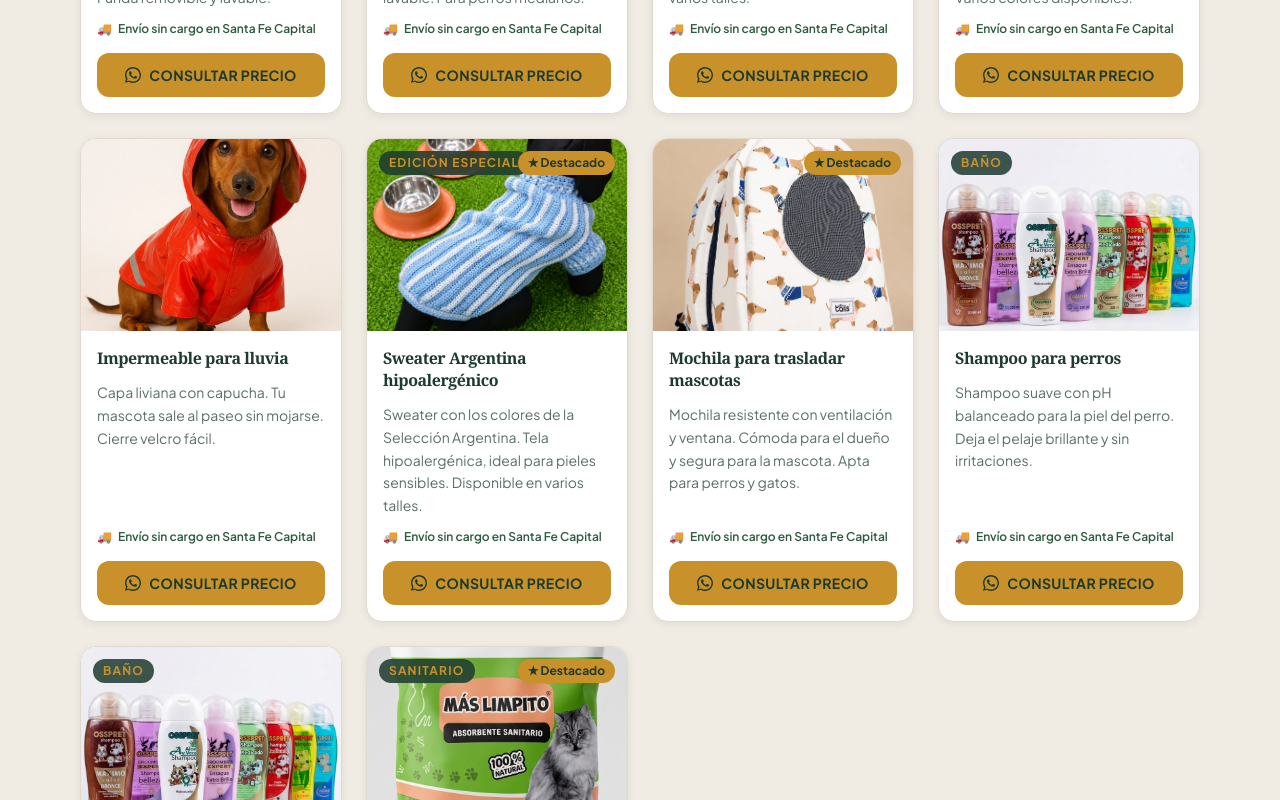
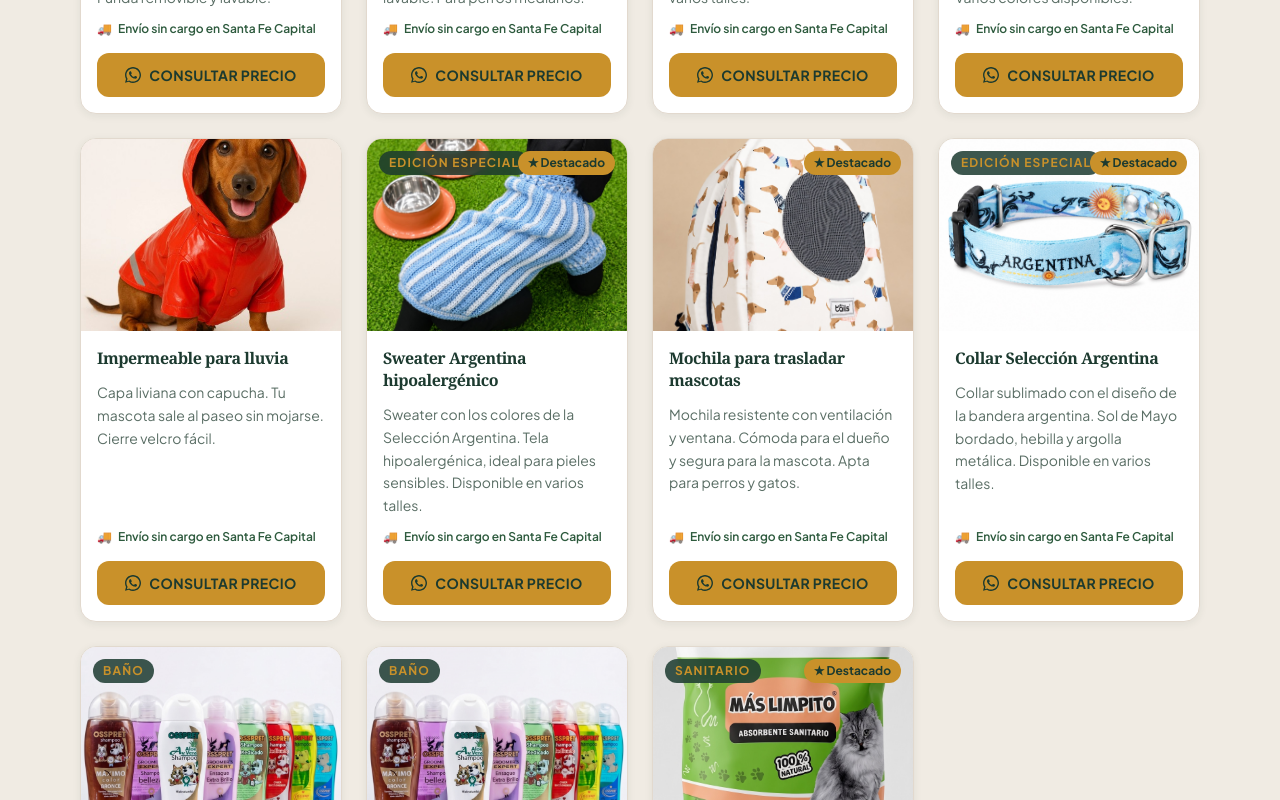
Before and after one commit to deepfocusbusiness1-ship-it/huellitas-web, a Next.js app: page /catalogo in a window 1280 px wide. Shown: the part 2440-3240 px from the top of the page. Built offline with nearby package versions, Linux system fonts and the light colour scheme.

Commit message:
Update productos.ts

```diff
--- a/src/data/productos.ts
+++ b/src/data/productos.ts
@@ -239,6 +239,15 @@ export const productos: Producto[] = [
     imagen: "/assets/images/mochila-traslado.jpg",
     destacado: true,
   },
+  {
+    id: 27,
+    nombre: "Collar Selección Argentina",
+    categoria: "accesorios",
+    subcategoria: "Edición especial",
+    descripcion: "Collar sublimado con el diseño de la bandera argentina. Sol de Mayo bordado, hebilla y argolla metálica. Disponible en varios talles.",
+    imagen: "/assets/images/collar-argentina.jpg",
+    destacado: true,
+  },
 
   // HIGIENE
   {
```
